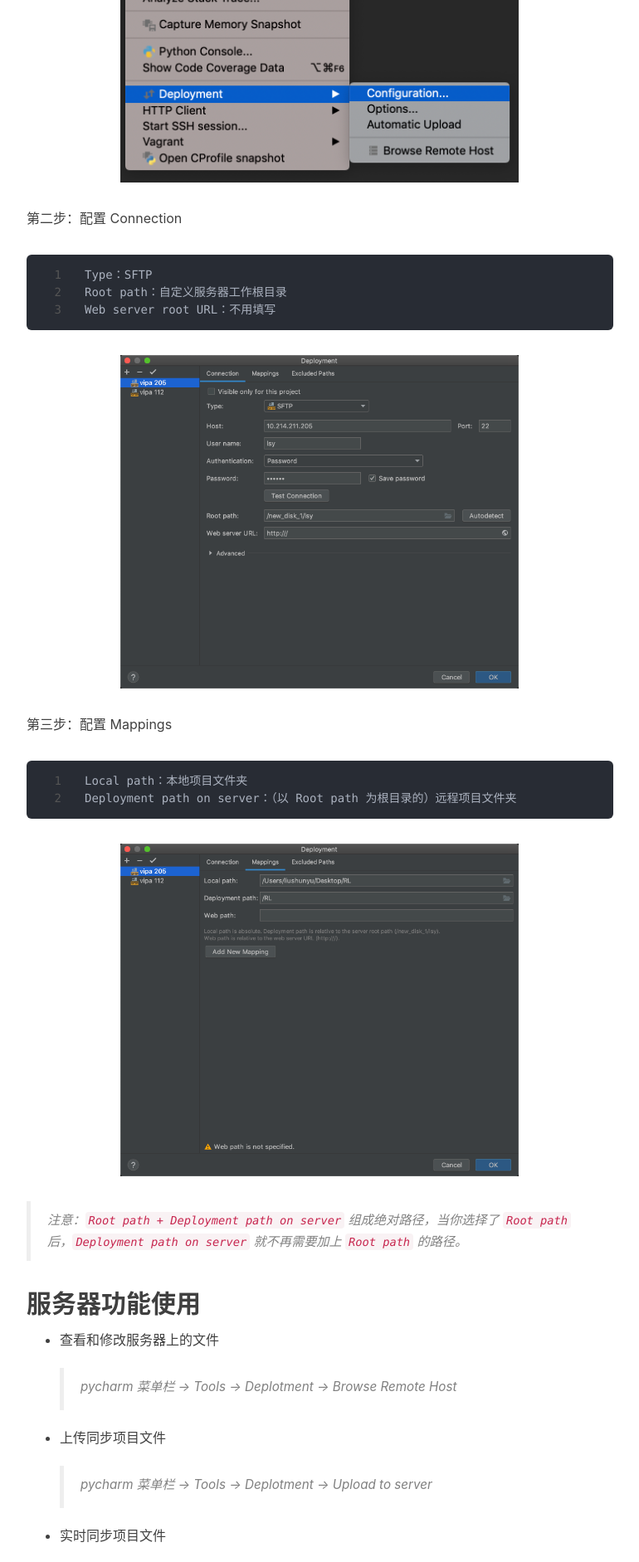
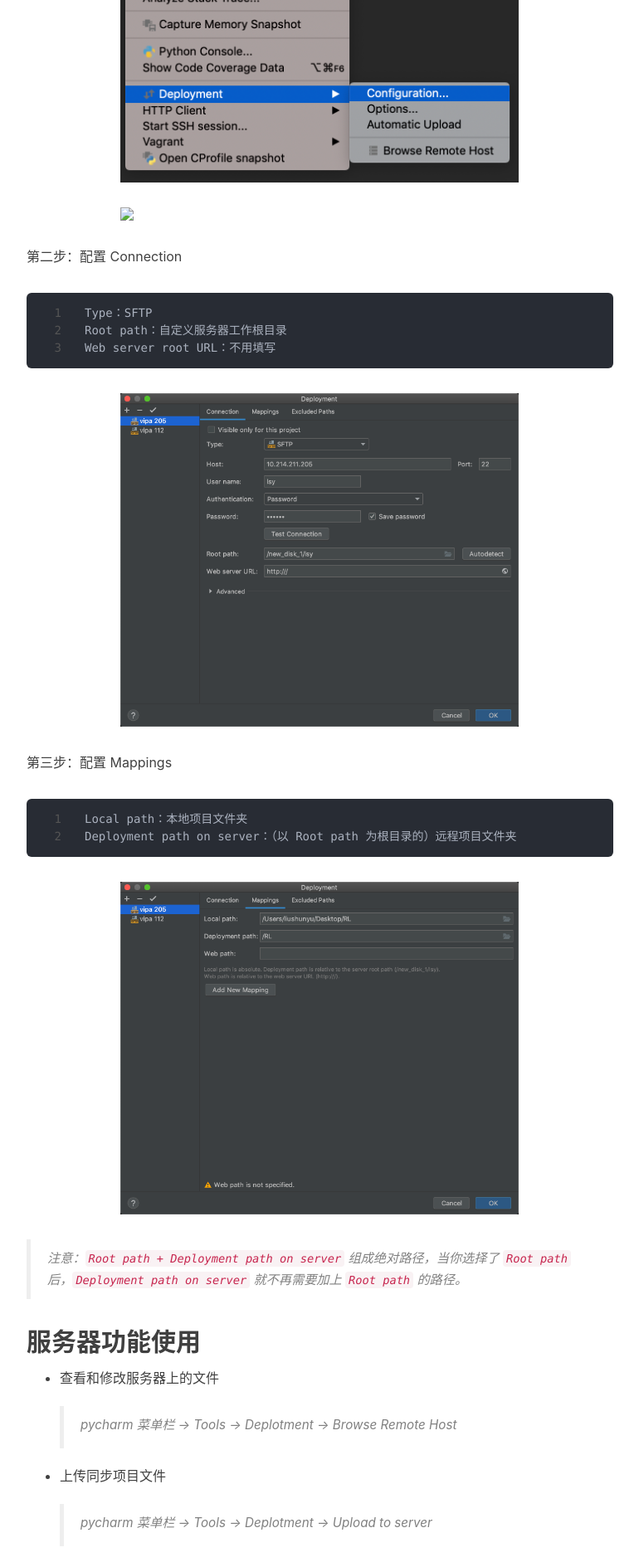
Before and after one commit to liushunyu/blog, a Jekyll site: the page built from _posts/2019-03-25-pycharm 连接远程服务器.md, in a window 1280 px wide. Shown: the part 1022-2905 px from the top of the page at 83% size, without its empty margins (233-1003 px from the left). Built offline with Jekyll 4.4.1, drawn with Linux system fonts in a browser that asks for light colours; nearby versions of some CDN libraries; comment, search, counter and statistics services are not loaded.

Commit message:
Update 2019-03-25-pycharm 连接远程服务器.md

```diff
--- a/_posts/2019-03-25-pycharm 连接远程服务器.md
+++ b/_posts/2019-03-25-pycharm 连接远程服务器.md
@@ -28,6 +28,8 @@
 
 
 <img width="480" src="/img/in-post/2019-03-25-pycharm 连接远程服务器.assets/1.png"/>
+
+<img width="480" src="../img/in-post/2019-03-25-pycharm 连接远程服务器.assets/1.png"/>
 
 
 
```
